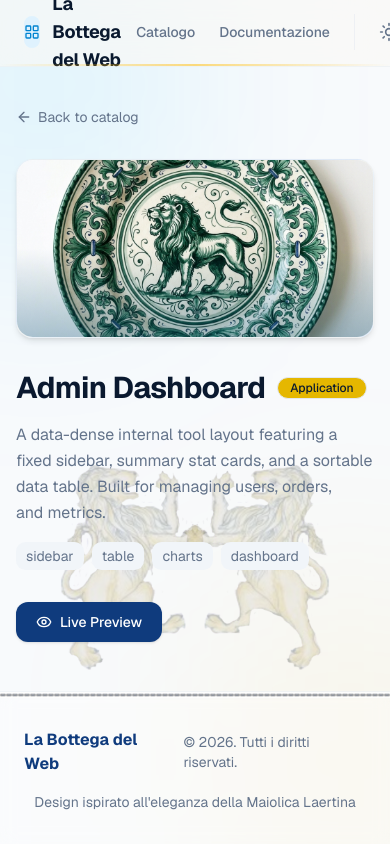
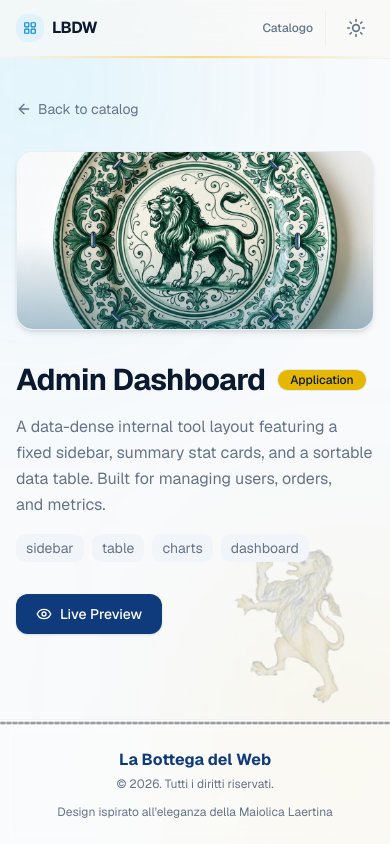
Before and after one commit to AngeLorenzo04/Temeplate-Catalog, a Next.js app: page /templates/admin-dashboard in a window 390 px wide. Built offline with nearby package versions, Linux system fonts and the light colour scheme.

Commit message:
feat: improve mobile responsiveness and add scrollable filter navigation

```diff
--- a/app/globals.css
+++ b/app/globals.css
@@ -167,3 +167,13 @@
     @apply font-sans;
   }
 }
+
+@layer utilities {
+  .hide-scrollbar {
+    -ms-overflow-style: none;  /* IE and Edge */
+    scrollbar-width: none;  /* Firefox */
+  }
+  .hide-scrollbar::-webkit-scrollbar {
+    display: none;
+  }
+}
--- a/app/layout.tsx
+++ b/app/layout.tsx
@@ -66,14 +66,15 @@ export default function RootLayout({
           </div>
 
           <header className="sticky top-0 z-50 w-full border-b border-border/40 bg-background/60 backdrop-blur-xl transition-all">
-            <div className="mx-auto flex h-16 max-w-7xl items-center justify-between px-6">
-              <Link href="/" className="flex items-center gap-3 group">
-                <div className="flex items-center justify-center w-8 h-8 rounded-lg bg-sky-100 text-sky-600 dark:bg-sky-900 dark:text-sky-300 group-hover:bg-amber-400 group-hover:text-amber-950 transition-colors">
-                  <LayoutGrid className="size-4" aria-hidden="true" />
+            <div className="mx-auto flex h-14 md:h-16 max-w-7xl items-center justify-between px-4 md:px-6">
+              <Link href="/" className="flex items-center gap-2 md:gap-3 group">
+                <div className="flex items-center justify-center w-7 h-7 md:w-8 md:h-8 rounded-lg bg-sky-100 text-sky-600 dark:bg-sky-900 dark:text-sky-300 group-hover:bg-amber-400 group-hover:text-amber-950 transition-colors">
+                  <LayoutGrid className="size-3.5 md:size-4" aria-hidden="true" />
                 </div>
-                <span className="font-bold tracking-tight text-lg group-hover:text-amber-500 transition-colors">La Bottega del Web</span>
+                <span className="font-bold tracking-tight text-base md:text-lg group-hover:text-amber-500 transition-colors hidden sm:block">La Bottega del Web</span>
+                <span className="font-bold tracking-tight text-base sm:hidden group-hover:text-amber-500 transition-colors">LBDW</span>
               </Link>
-              <nav className="flex items-center gap-6 text-sm font-medium text-muted-foreground">
+              <nav className="flex items-center gap-3 md:gap-6 text-xs md:text-sm font-medium text-muted-foreground">
                 <Link href="/" className="transition-colors hover:text-amber-500">
                   Catalogo
                 </Link>
@@ -81,11 +82,11 @@ export default function RootLayout({
                   href="https://vercel.com"
                   target="_blank"
                   rel="noreferrer"
-                  className="transition-colors hover:text-amber-500"
+                  className="transition-colors hover:text-amber-500 hidden sm:block"
                 >
                   Documentazione
                 </a>
-                <div className="pl-4 border-l border-border/50">
+                <div className="pl-3 md:pl-4 border-l border-border/50">
                   <ThemeToggle />
                 </div>
               </nav>
@@ -98,11 +99,11 @@ export default function RootLayout({
             {children}
 
             {/* Elegant Maiolica Lions (More Visible) */}
-            <div className="absolute bottom-0 left-0 -z-10 opacity-30 dark:opacity-25 pointer-events-none transition-opacity">
+            <div className="absolute bottom-0 left-0 -z-10 opacity-30 dark:opacity-25 pointer-events-none transition-opacity hidden md:block">
               <img src="/lion.png" alt="" className="w-64 sm:w-80 md:w-96 lg:w-[500px] h-auto scale-x-[-1]" />
             </div>
             <div className="absolute bottom-0 right-0 -z-10 opacity-30 dark:opacity-25 pointer-events-none transition-opacity">
-              <img src="/lion.png" alt="" className="w-64 sm:w-80 md:w-96 lg:w-[500px] h-auto" />
+              <img src="/lion.png" alt="" className="w-48 sm:w-80 md:w-96 lg:w-[500px] h-auto" />
             </div>
           </div>
 
@@ -110,12 +111,12 @@ export default function RootLayout({
             {/* Subtle Maiolica Ribbon Border */}
             <div className="absolute top-0 left-0 w-full h-1.5 opacity-90" style={{ backgroundImage: 'url("/maiolica.png")', backgroundSize: 'contain', backgroundRepeat: 'repeat-x', backgroundPosition: 'center' }}></div>
 
-            <div className="mx-auto max-w-7xl px-6 py-8 flex flex-col md:flex-row items-center justify-between gap-4 mt-1">
-              <div className="flex items-center gap-2">
+            <div className="mx-auto max-w-7xl px-4 md:px-6 py-6 md:py-8 flex flex-col items-center md:flex-row md:justify-between gap-3 md:gap-4 mt-1 text-center md:text-left">
+              <div className="flex flex-col md:flex-row items-center gap-1 md:gap-2">
                 <span className="font-bold text-primary">La Bottega del Web</span>
-                <span className="text-muted-foreground text-sm">© 2026. Tutti i diritti riservati.</span>
+                <span className="text-muted-foreground text-xs md:text-sm">© 2026. Tutti i diritti riservati.</span>
               </div>
-              <div className="text-sm text-muted-foreground flex items-center gap-2">
+              <div className="text-xs md:text-sm text-muted-foreground flex items-center gap-2">
                 <span>Design ispirato all'eleganza della Maiolica Laertina</span>
               </div>
             </div>
--- a/app/page.tsx
+++ b/app/page.tsx
@@ -5,9 +5,9 @@ export default function Page() {
   const categories = getCategories()
 
   return (
-    <main className="mx-auto w-full max-w-7xl px-6 py-12 md:py-24">
+    <main className="mx-auto w-full max-w-7xl px-4 md:px-6 py-10 md:py-24">
       {/* Premium Hero Section */}
-      <div className="relative mb-20 flex flex-col items-center text-center space-y-6">
+      <div className="relative mb-14 md:mb-20 flex flex-col items-center text-center space-y-6">
         <div className="inline-flex items-center rounded-full border border-primary/20 bg-primary/5 px-3 py-1 text-sm text-primary backdrop-blur-sm">
           <span className="flex h-2 w-2 rounded-full bg-amber-400 mr-2 animate-pulse shadow-[0_0_8px_rgba(251,191,36,0.8)]"></span>
           Catalogo Aggiornato 2026
--- a/components/template-catalog.tsx
+++ b/components/template-catalog.tsx
@@ -25,7 +25,7 @@ export function TemplateCatalog({
   return (
     <div className="flex flex-col gap-6">
       {/* Filter bar */}
-      <div className="flex flex-wrap gap-2" role="group" aria-label="Filter templates by category">
+      <div className="flex overflow-x-auto pb-2 -mx-4 px-4 sm:mx-0 sm:px-0 sm:flex-wrap gap-2 hide-scrollbar snap-x" role="group" aria-label="Filter templates by category">
         {filters.map((category) => {
           const isActive = category === activeCategory
           return (
@@ -34,7 +34,7 @@ export function TemplateCatalog({
               type="button"
               onClick={() => setActiveCategory(category)}
               aria-pressed={isActive}
-              className={`rounded-full border px-4 py-1.5 text-sm font-medium transition-colors ${
+              className={`snap-start whitespace-nowrap rounded-full border px-4 py-1.5 text-sm font-medium transition-colors ${
                 isActive
                   ? "border-primary bg-primary text-primary-foreground"
                   : "border-border bg-background text-muted-foreground hover:text-foreground"
```
